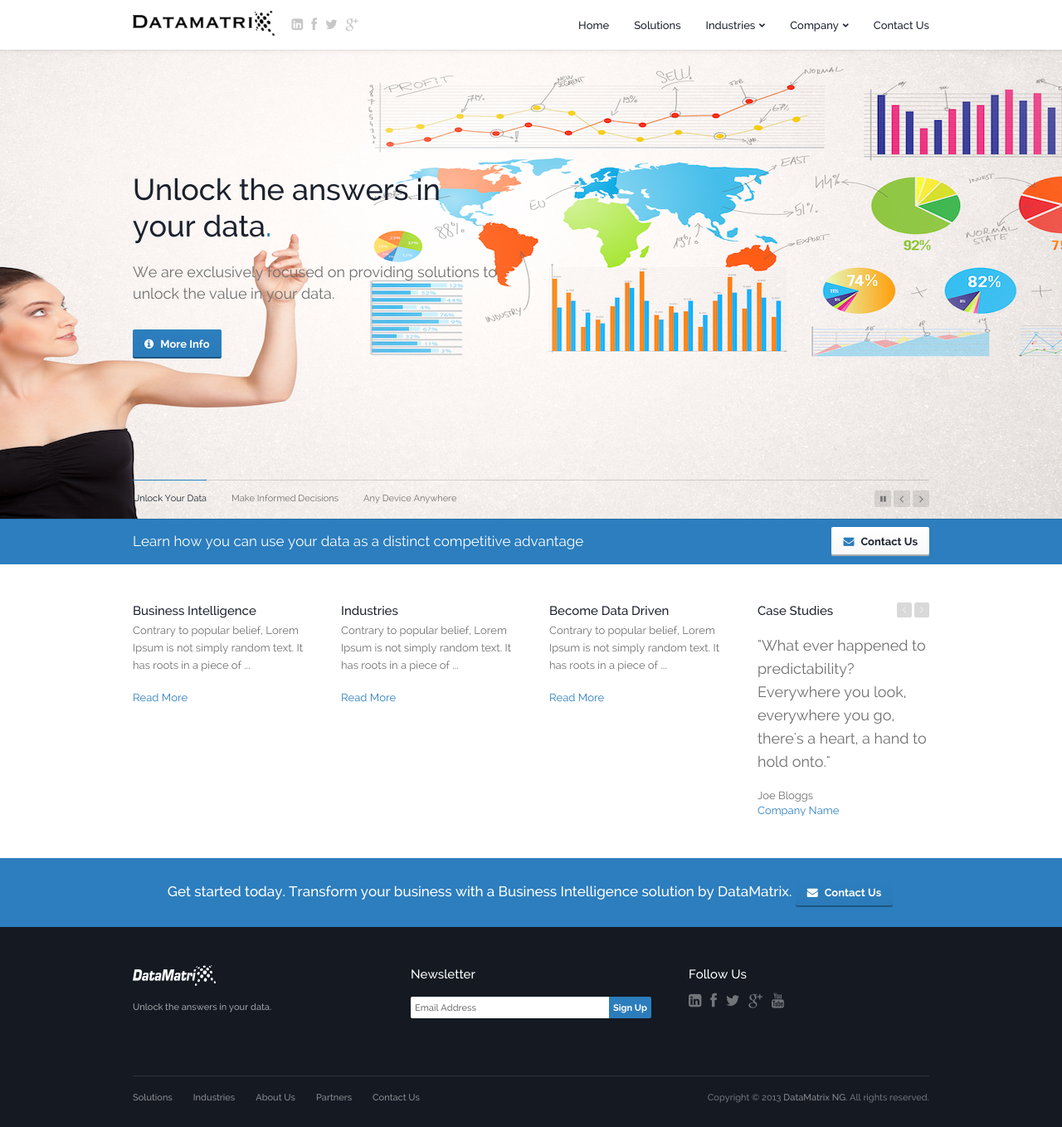
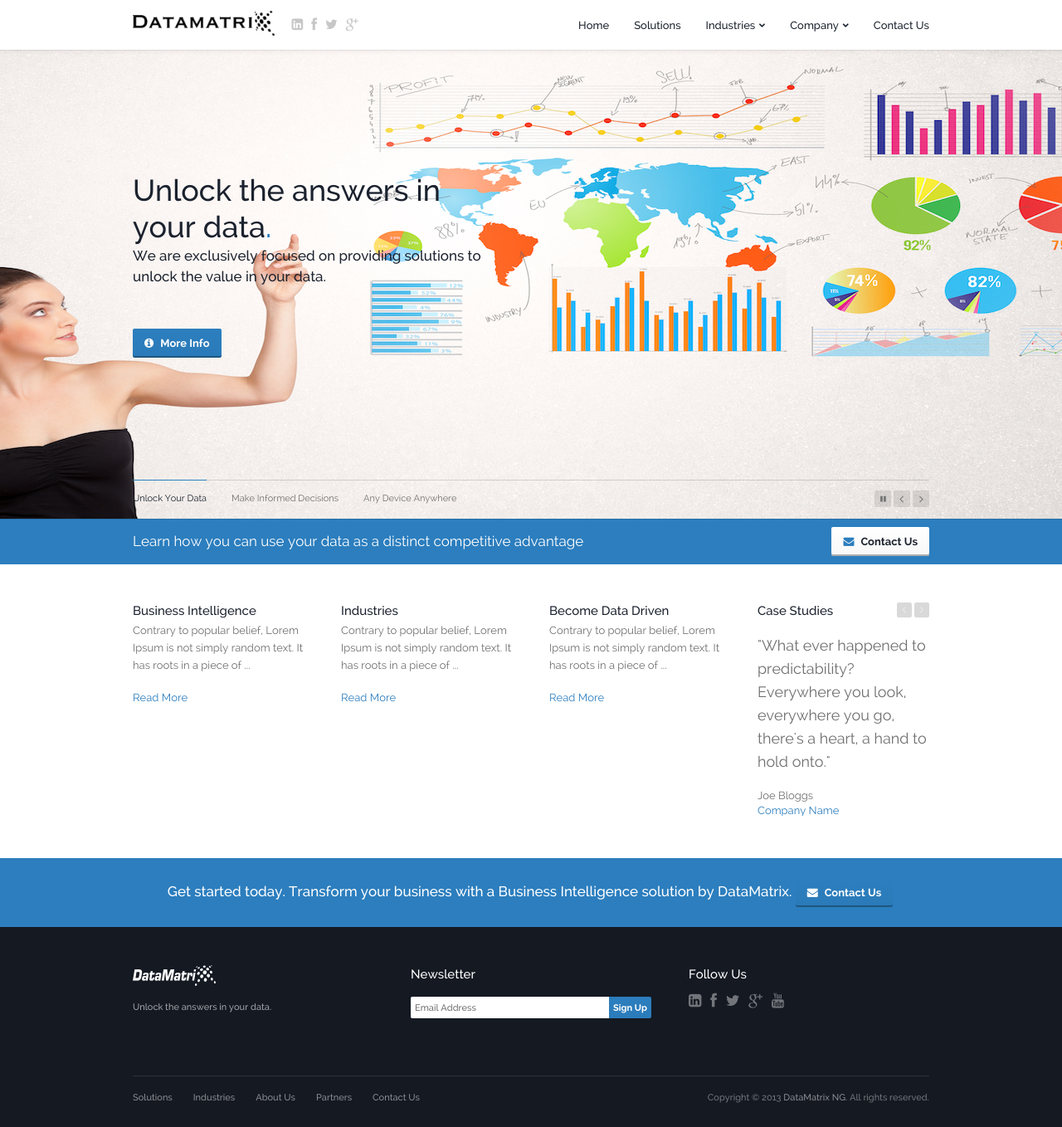
Before and after one commit to dtmtx/dtmtx.github.io, a Jekyll site: the page built from index.html, in a window 1280 px wide and 1358 px high. Shown: the whole window at 83% size. Built offline with Jekyll 4.4.1, drawn with Linux system fonts in a browser that asks for light colours; Markdown is read by kramdown in place of the engine named in the settings.

Commit message:
banner font update

```diff
--- a/index.html
+++ b/index.html
@@ -28,7 +28,7 @@
                     <!-- Title Data is your distinct competitive advantage. -->
                     <h1>Unlock the answers in your data<span>.</span></h1>
                     <!-- Text Make quality informed decisions by getting quick insights from your data-->
-                    <p>We are exclusively focused on providing solutions to unlock the value in your data.</p>
+                    <h2>We are exclusively focused on providing solutions to unlock the value in your data.</h2>
                     <!-- Button -->
                     <a class="button accent" href="solutions.html"><i class="fa fa-info-circle"></i>More Info</a>
                     <!-- Button -->
```
